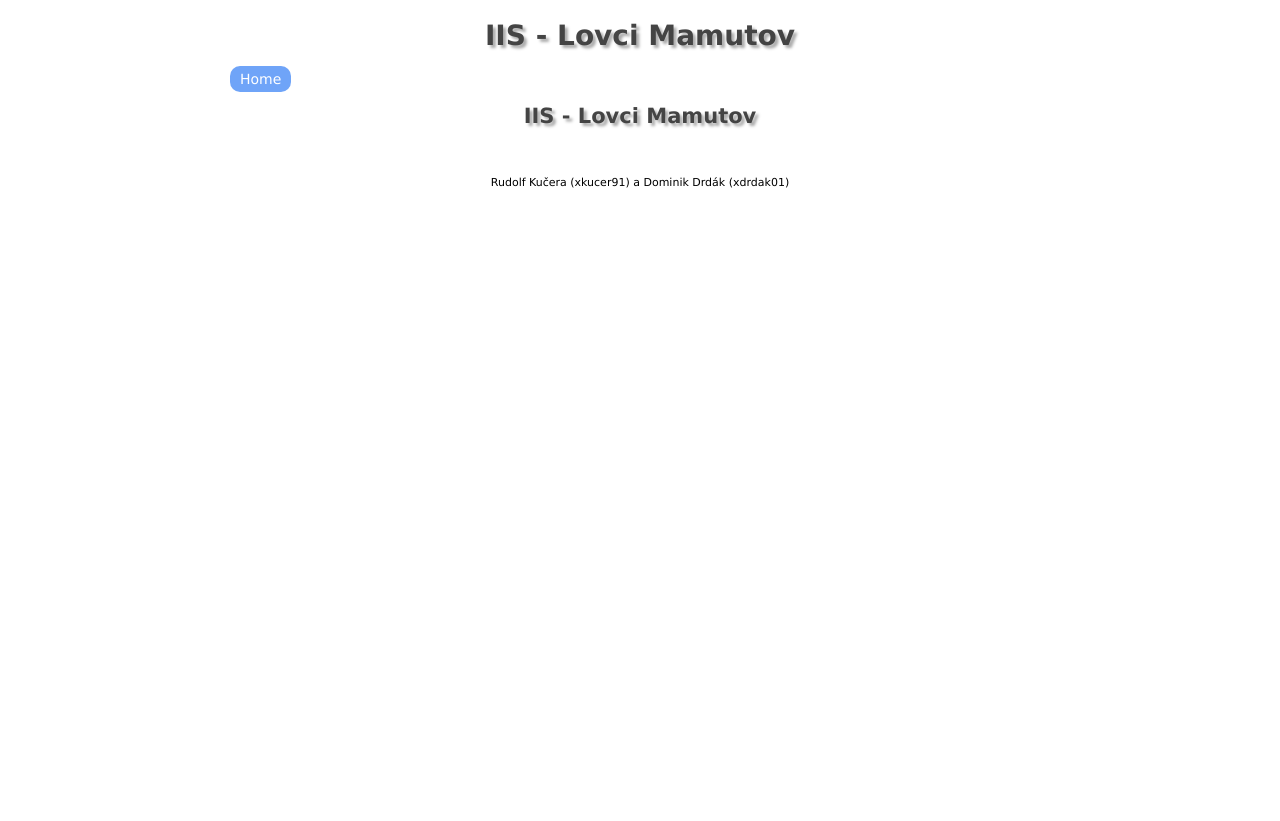
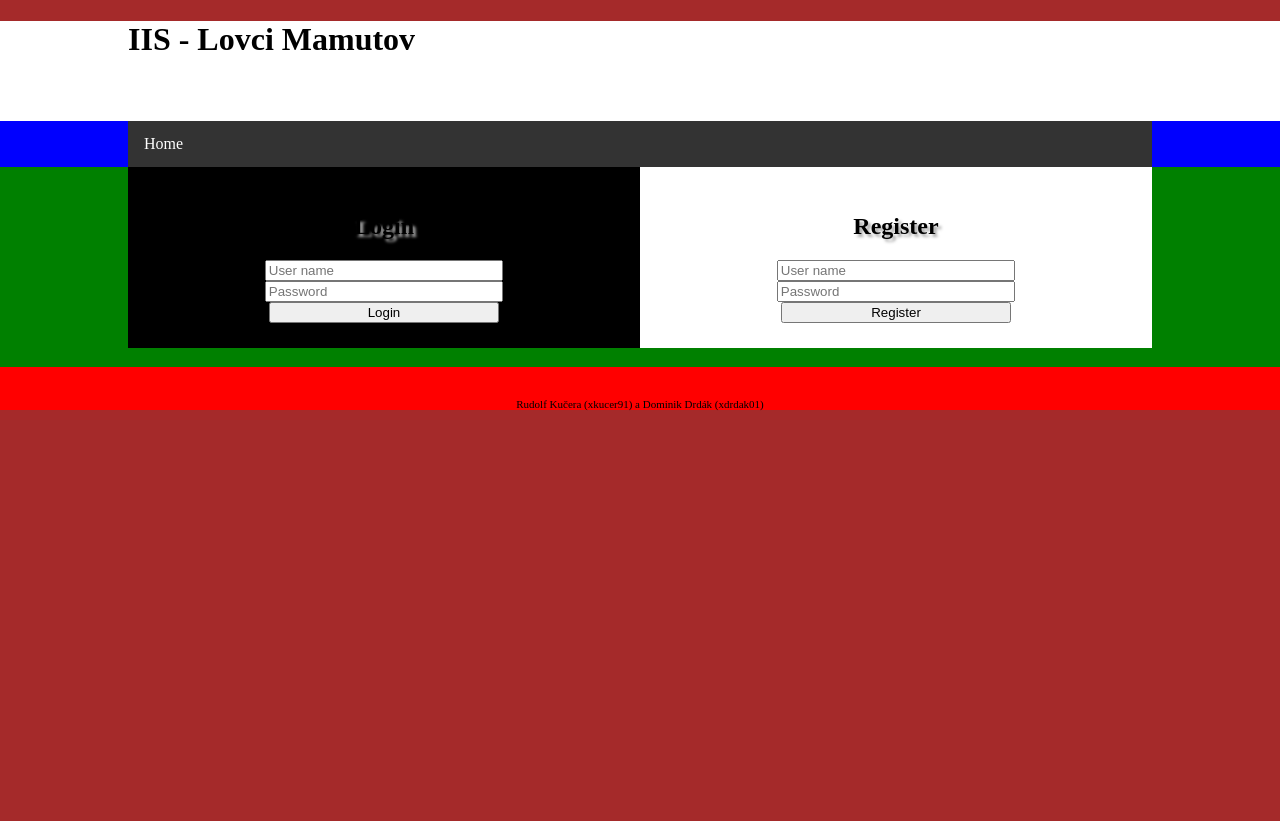
Before and after one commit to Trudovarius/iis, a PHP site: page /iis/home in a window 1280 px wide. Before the commit the page ends 188 px from the top, so only its background shows below. Run offline with PHP 8.4, Linux system fonts and the light colour scheme; data that the repository does not hold is empty.

Commit message:
Login a Registrácia užívateľa
Základný dizajn, úvodná stránka, databáza a jednoduché prihlasovanie a registrácia.

```diff
--- a/controller/HomeController.php
+++ b/controller/HomeController.php
@@ -9,7 +9,31 @@ class HomeController extends Controller
 		$this->header['description'] = "Homepage of IIS project.";
 		$this->header['keywords'] = ["iis", "home"];
 
+		if (isset($_POST['type'])) {
+			$type = array_shift($_POST);
+			if ($type == 'login') {
+				$this->login();
+			} elseif ($type == 'register') {
+				$this->register();
+			}
+		}
+
 		// Nastavení hlavní šablony
-		$this->view = 'home';
+		if (isset($_SESSION['user']))
+			$this->view = 'home';
+		else
+			$this->view = 'start';
+    }
+
+    public function login() {
+    	$user = new User($_POST['name']);
+    	if ($_POST['password'] == $user->getPassword())
+    		$_SESSION['user'] = $user->getName();
+    }
+
+    public function register() {
+    	$user = new User($_POST['name']);
+    	$user->insertToDb();
+    	$user->setPassword($_POST['password']);
     }
 }
--- /dev/null
+++ b/css/navigation.css
@@ -0,0 +1,30 @@
+nav {
+	width: 100%;
+	background-color: blue;
+	margin: 0;
+	padding: 0;
+}
+
+nav ul {
+    list-style-type: none;
+    margin: 0;
+    padding: 0;
+    overflow: hidden;
+    background-color: #333;
+}
+
+nav li {
+    float: left;
+}
+
+nav li a {
+    display: block;
+    color: white;
+    text-align: center;
+    padding: 14px 16px;
+    text-decoration: none;
+}
+
+nav li a:hover {
+    background-color: #111;
+}
--- /dev/null
+++ b/css/start.css
@@ -0,0 +1,24 @@
+.left {
+	float: left;
+	width: 45%;
+	padding: 2.5%;
+	background-color: black;
+}
+
+.right {
+	float: right;
+	width: 45%;
+	padding: 2.5%;
+	background-color: white;
+}
+
+.left, .right {
+	text-align: center;
+}
+
+.left input, .right input {
+	margin: auto;
+    content:'';
+    display: block;
+    width: 50%;
+}
--- /dev/null
+++ b/css/style.css
@@ -0,0 +1,57 @@
+/*
+ *	       __          __                __
+ *	  ____/ /__ _   __/ /_  ____  ____  / /__ _________
+ *	 / __  / _ \ | / / __ \/ __ \/ __ \/ //_// ___/_  /
+ *	/ /_/ /  __/ |/ / /_/ / /_/ / /_/ / ,< _/ /__  / /_
+ *	\__,_/\___/|___/_.___/\____/\____/_/|_(_)___/ /___/
+ *
+ *
+ *      TUTORIÁLY  <>  DISKUZE  <>  KOMUNITA  <>  SOFTWARE
+ *
+ *	Tento zdrojový kód je součástí tutoriálů na programátorské
+ *	sociální síti WWW.DEVBOOK.CZ
+ *
+ *	Kód můžete upravovat jak chcete, jen zmiňte odkaz
+ *	na www.devbook.cz :-)
+ */
+html {
+	height: 100%;
+	width: 100%;
+	margin: 0;
+	padding: 0;
+}
+
+body{
+	background-color: brown;
+	width: 100%;
+	margin: 0;
+	padding: 0;
+	min-height: 100%;
+}
+
+header {
+	width: 100%;
+	height: 100px;
+	background-color: white;
+	margin: 0;
+	padding: 0;
+}
+
+article {
+	width: 100%;
+	min-height: 200px;
+	text-shadow: 3px 3px 3px #aaaaaa;
+	background-color: green;
+}
+
+footer {
+	font-size: 11px;
+	text-align: center;
+	padding-top: 20px;
+	background-color: red;
+}
+
+.center {
+	width: 80%;
+	margin: auto;
+}
--- a/index.php
+++ b/index.php
@@ -1,5 +1,5 @@
 <?php
-
+session_start();
 /*
  *	       __          __                __
  *	  ____/ /__ _   __/ /_  ____  ____  / /__ _________
--- a/style.css
+++ /dev/null
@@ -1,100 +0,0 @@
-/*
- *	       __          __                __
- *	  ____/ /__ _   __/ /_  ____  ____  / /__ _________
- *	 / __  / _ \ | / / __ \/ __ \/ __ \/ //_// ___/_  /
- *	/ /_/ /  __/ |/ / /_/ / /_/ / /_/ / ,< _/ /__  / /_
- *	\__,_/\___/|___/_.___/\____/\____/_/|_(_)___/ /___/
- *
- *
- *      TUTORIÁLY  <>  DISKUZE  <>  KOMUNITA  <>  SOFTWARE
- *
- *	Tento zdrojový kód je součástí tutoriálů na programátorské
- *	sociální síti WWW.DEVBOOK.CZ
- *
- *	Kód můžete upravovat jak chcete, jen zmiňte odkaz
- *	na www.devbook.cz :-)
- */
-
-body {
-	font-family: verdana;
-	font-size: 14px;
-	width: 900px;
-	margin: 0 auto;
-}
-
-h1 {
-	text-align: center;
-	color: #444444;
-	text-shadow: 3px 3px 3px #aaaaaa;
-}
-
-footer {
-	font-size: 11px;
-	text-align: center;
-	padding-top: 20px;
-}
-
-article {
-	text-shadow: 3px 3px 3px #aaaaaa;
-}
-
-nav ul {
-	list-style-type: none;
-}
-
-nav li {
-	float: left;
-	margin-right: 15px;
-}
-
-nav a {
-	background: #6FA4F8;
-	color: white;
-	padding: 5px 10px;
-	border-radius: 10px;
-	text-decoration: none;
-	border: none;
-}
-
-nav a:hover {
-	background: #2976f8;
-	color: #EEEEEE;
-	text-decoration: none;
-}
-
-input[type="submit"] {
-	background: #6FA4F8;
-	color: white;
-	padding: 5px 10px;
-	border-radius: 10px;
-	border: 0px;
-}
-
-input[type="submit"]:hover {
-	background: #2976f8;
-	color: #EEEEEE;
-	cursor: pointer;
-}
-
-input[type="text"], input[type="email"], input[type="password"] {
-	width: 250px;
-	border-radius: 5px;
-	border: 1px solid #aaaaaa;
-	padding: 0.3em;
-	margin:
-}
-
-input[type="submit"] {
-	padding: 10px 25px;
-	display: block;
-	margin: 0 auto;
-	margin-top: 20px;
-	font-weight: bold;
-}
-
-textarea {
-	border-radius: 5px;
-	border: 1px solid #aaaaaa;
-	width: 483px;
-	height: 90px;
-}
--- /dev/null
+++ b/view/start.phtml
@@ -0,0 +1,18 @@
+<div class="left">
+	<h1>Login</h1>
+	<form method="post">
+		<input type="hidden" name="type" value="login">
+		<input name="name" type="text" placeholder="User name" required>
+		<input name="password" type="password" placeholder="Password" required>
+		<input type="submit" value="Login">
+	</form>
+</div>
+<div class="right">
+	<h1>Register</h1>
+	<form method="post">
+		<input type="hidden" name="type" value="register">
+		<input name="name" type="text" placeholder="User name" required>
+		<input name="password" type="password" placeholder="Password" required>
+		<input type="submit" value="Register">
+	</form>
+</div>
--- a/view/template.phtml
+++ b/view/template.phtml
@@ -6,27 +6,39 @@
 		<title><?= $title ?></title>
 		<meta name="description" content="<?= $description ?>" />
 		<meta name="keywords" content="<?= $keywords ?>" />
-		<link rel="stylesheet" href="style.css" type="text/css"/>
+		<link rel="stylesheet" href="iis/css/style.css" type="text/css"/>
+		<link rel="stylesheet" href="iis/css/navigation.css" type="text/css"/>
+		<link rel="stylesheet" href="iis/css/start.css" type="text/css"/>
 	</head>
-
 	<body>
 		<header>
-			<h1>IIS - Lovci Mamutov</h1>
+			<div class="center">
+				<h1>IIS - Lovci Mamutov</h1>
+			</div>
 		</header>
-
 		<nav>
+			<div class="center">
 			<ul>
 				<li><a href="iis/home">Home</a></li>
+				<?php
+					if (isset($_SESSION['user'])) {
+				?>
+						<li><a href="iis/logout">Log out</a></li>
+				<?php
+					}
+				?>
 			</ul>
+			</div>
 		</nav>
-		<br clear="both" />
-
 		<article>
+			<div class="center">
 			<?php $this->controller->writeView(); // vložení aktuálního pohledu do šablony ?>
+			</div>
 		</article>
-
 		<footer>
+			<div class="center">
 			<p>Rudolf Kučera (xkucer91) a Dominik Drdák (xdrdak01)</p>
+			</div>
 		</footer>
 	</body>
 </html>
```
Also changed, not shown: controller/LogoutController.php (added, +11 -0 lines), iis.sql (added, +70 -0 lines), model/user.php (added, +31 -0 lines).
